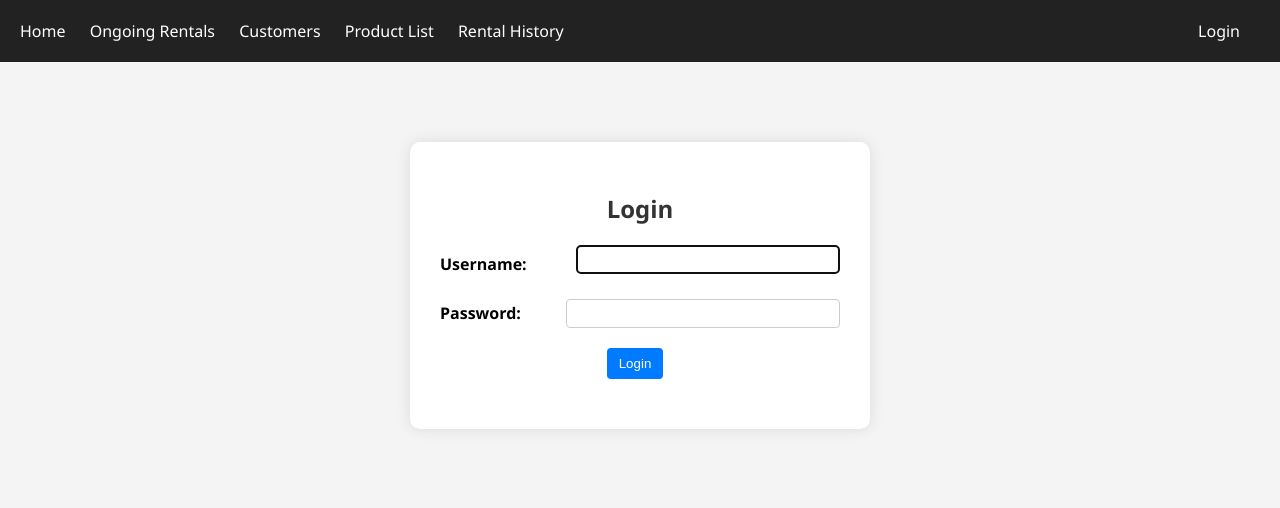
After one commit to AryanP1806/Pixel-Systems, a Django app: page /login/ in a window 1280 px wide. The commit adds this page. Shown: the top 508 px of the page. Run offline with Django 5.2, Linux system fonts and the light colour scheme; parts of the project's set-up code (start-up, migrations or seed data) failed here and were passed over.

Commit message:
finishing css

```diff
--- a/Django/laptop_rental/laptop_rental/urls.py
+++ b/Django/laptop_rental/laptop_rental/urls.py
@@ -16,8 +16,13 @@ Including another URLconf
 """
 from django.contrib import admin
 from django.urls import path, include
+from django.contrib.auth import views as auth_views
+from django.contrib.auth.views import LogoutView
+from rentals.views import logout_view
 
 urlpatterns = [
     path('admin/', admin.site.urls),
+    path('login/', auth_views.LoginView.as_view(template_name='login.html'), name='login'),
+    path('logout/', logout_view, name='logout'),
     path('', include('rentals.urls')),  # homepage and subpages
 ]
--- a/Django/laptop_rental/rentals/admin.py
+++ b/Django/laptop_rental/rentals/admin.py
@@ -6,8 +6,3 @@ admin.site.register(ProductAsset)
 admin.site.register(ProductConfiguration)
 admin.site.register(Rental)
 admin.site.register(Payment)
-
-# @admin.register(ProductUnit)
-# class ProductUnitAdmin(admin.ModelAdmin):
-#     list_display = ['asset_id', 'serial_no', 'asset']
-#     search_fields = ['asset_id', 'serial_no', 'asset__brand']
--- a/Django/laptop_rental/rentals/urls.py
+++ b/Django/laptop_rental/rentals/urls.py
@@ -1,5 +1,7 @@
 from django.urls import path
 from . import views
+from django.contrib.auth import views as auth_views
+
 
 urlpatterns = [
     path('', views.homepage, name='home'),
--- /dev/null
+++ b/Django/laptop_rental/static/styles.css
@@ -0,0 +1,218 @@
+body {
+  font-family: "Segoe UI", sans-serif;
+  background-color: #f4f4f4;
+  margin: 0;
+  padding: 0;
+}
+
+nav {
+  /* background: #222; */
+  background: #0b1120;
+  padding: 10px;
+}
+.navbar {
+  display: flex;
+  justify-content: space-between;
+  align-items: center;
+  background: #222;
+  padding: 20px 20px;
+}
+
+.nav-left a,
+.nav-right a {
+  color: white;
+  margin-right: 20px;
+  text-decoration: none;
+}
+
+.nav-right {
+  display: flex;
+  align-items: center;
+  gap: 10px;
+}
+
+nav a {
+  color: white;
+  margin-right: 20px;
+  text-decoration: none;
+}
+
+.container {
+  padding: 20px;
+}
+
+.box-grid {
+  display: flex;
+  gap: 20px;
+  flex-wrap: wrap;
+}
+
+.box {
+  border: 1px solid #ccc;
+  padding: 20px;
+  width: 200px;
+  text-align: center;
+  background: #fff;
+  box-shadow: 0 2px 5px rgba(0, 0, 0, 0.1);
+  transition: all 0.3s ease;
+}
+
+.box:hover {
+  transform: scale(1.05);
+}
+
+table {
+  width: 100%;
+  border-collapse: collapse;
+  background: #fff;
+}
+
+th,
+td {
+  padding: 12px;
+  border: 1px solid #ccc;
+  text-align: left;
+}
+
+th {
+  background-color: #f0f0f0;
+}
+
+button {
+  padding: 8px 12px;
+  background: #007bff;
+  color: white;
+  border: none;
+  border-radius: 4px;
+  cursor: pointer;
+}
+
+button.active {
+  background: #0056b3;
+}
+
+input[type="text"],
+input[type="number"],
+input[type="date"],
+select {
+  padding: 6px;
+  margin-bottom: 10px;
+  border: 1px solid #aaa;
+  border-radius: 4px;
+  width: 100%;
+}
+
+form {
+  max-width: 400px;
+  margin-bottom: 20px;
+}
+
+h1,
+h2 {
+  color: #333;
+}
+
+/* Login Form Styling */
+/* Login form wrapper */
+.login-wrapper {
+  background: white;
+  max-width: 400px;
+  margin: 60px auto;
+  padding: 30px;
+  border-radius: 10px;
+  box-shadow: 0 0 15px rgba(0, 0, 0, 0.1);
+  text-align: center;
+}
+
+/* Form rows with aligned label + input */
+.form-row {
+  display: flex;
+  justify-content: space-between;
+  align-items: center;
+  margin-bottom: 15px;
+  text-align: left;
+}
+
+.form-row label {
+  width: 30%;
+  font-weight: bold;
+}
+
+.form-row input {
+  width: 65%;
+  padding: 6px;
+  border: 1px solid #ccc;
+  border-radius: 4px;
+}
+
+/* Homepage dashboard boxes */
+.homepage-center {
+  display: flex;
+  flex-direction: column;
+  align-items: center;
+  margin-top: 40px;
+  text-align: center;
+}
+
+.dashboard-grid {
+  display: flex;
+  gap: 20px;
+  flex-wrap: wrap;
+  margin-top: 20px;
+}
+
+.dashboard-box a {
+  text-decoration: none;
+}
+.dashboard-box {
+  border: 2px solid #007bff;
+  background: white;
+  border-radius: 8px;
+  padding: 30px;
+  width: 200px;
+  text-align: center;
+  font-size: 18px;
+  font-weight: bold;
+  text-decoration: none;
+  color: #007bff;
+  box-shadow: 2px 2px 10px rgba(0, 0, 0, 0.1);
+  transition: all 0.3s ease;
+}
+
+.dashboard-box:hover {
+  background-color: #007bff;
+  color: white;
+}
+
+/* 🎨 Customer List Specific Styling */
+form input[type="text"] {
+  width: 250px;
+}
+
+form button {
+  margin-right: 10px;
+  margin-top: 5px;
+}
+
+td:nth-child(7),
+td:nth-child(8) {
+  text-align: center;
+  font-size: 18px;
+}
+
+td:nth-child(9) button {
+  background-color: #28a745;
+}
+
+td:nth-child(9) button:hover {
+  background-color: #218838;
+}
+
+td a button {
+  margin-right: 5px;
+  background-color: #17a2b8;
+}
+
+td a button:hover {
+  background-color: #138496;
+}
--- a/Django/laptop_rental/templates/base.html
+++ b/Django/laptop_rental/templates/base.html
@@ -1,49 +1,31 @@
 <!-- templates/base.html -->
+{% load static %}
 <!DOCTYPE html>
 <html lang="en">
   <head>
     <meta charset="UTF-8" />
     <title>{% block title %}Laptop Rental{% endblock %}</title>
-
-    <style>
-      body {
-        font-family: sans-serif;
-        margin: 0;
-      }
-      nav {
-        background: #222;
-        padding: 10px;
-      }
-      nav a {
-        color: white;
-        margin-right: 20px;
-        text-decoration: none;
-      }
-      .container {
-        padding: 20px;
-      }
-      .box-grid {
-        display: flex;
-        gap: 20px;
-        flex-wrap: wrap;
-      }
-      .box {
-        border: 1px solid #ccc;
-        padding: 20px;
-        width: 200px;
-        text-align: center;
-        background: #f9f9f9;
-      }
-    </style>
+    <link rel="stylesheet" type="text/css" href="{% static 'styles.css' %}" />
   </head>
   <body>
-    <nav>
-      <a href="/">Home</a>
-      <a href="/rentals/">Ongoing Rentals</a>
-      <a href="/customers/">Customers</a>
-      <a href="/products/">Product List</a>
-      <a href="/history/">Rental History</a>
+    <nav class="navbar">
+      <div class="nav-left">
+        <a href="/">Home</a>
+        <a href="/rentals/">Ongoing Rentals</a>
+        <a href="/customers/">Customers</a>
+        <a href="/products/">Product List</a>
+        <a href="/history/">Rental History</a>
+      </div>
+      <div class="nav-right">
+        {% if user.is_authenticated %}
+        <span style="color: white">Logged in as {{ user.username }} |</span>
+        <a href="{% url 'logout' %}">Logout</a>
+        {% else %}
+        <a href="{% url 'login' %}">Login</a>
+        {% endif %}
+      </div>
     </nav>
+
     <div class="container">{% block content %}{% endblock %}</div>
   </body>
 </html>
--- /dev/null
+++ b/Django/laptop_rental/templates/login.html
@@ -0,0 +1,22 @@
+{% extends "base.html" %}
+<h1>{% block title %}Login{% endblock %}</h1>
+{% block content %}
+<div class="login-wrapper">
+  <h2>Login</h2>
+  <form method="post">
+    {% csrf_token %}
+    <div class="form-row">
+      <label>Username:</label>
+      {{ form.username }}
+    </div>
+    <div class="form-row">
+      <label>Password:</label>
+      {{ form.password }}
+    </div>
+    <button type="submit">Login</button>
+  </form>
+  {% if form.errors %}
+  <p style="color: red">Invalid username or password.</p>
+  {% endif %}
+</div>
+{% endblock %}
--- a/Django/laptop_rental/templates/rentals/rental_list.html
+++ b/Django/laptop_rental/templates/rentals/rental_list.html
@@ -3,7 +3,7 @@
 {% block content %}
 <h2>Ongoing Rentals</h2>
 
-<a href="{% url 'add_rental' %}">➕ Add Rental</a>
+<a href="{% url 'add_rental' %}"><button>➕ Add Rental</button></a>
 
 <form method="get">
   <input
@@ -60,7 +60,7 @@
     <td>{{ rental.customer.address_primary }}</td>
     <td>{{ rental.made_by }}</td>
     <td>
-      <a href="{% url 'edit_rental' rental.id %}">✏️ Edit</a>
+      <a href="{% url 'edit_rental' rental.id %}"><button>✏️ Edit</button></a>
       {% if rental.status != 'completed' %} {% endif %}
     </td>
   </tr>
```
Also changed, not shown: Django/laptop_rental/laptop_rental/settings.py (+15 -1 lines), Django/laptop_rental/rentals/forms.py (+0 -23 lines), Django/laptop_rental/rentals/models.py (+0 -15 lines), Django/laptop_rental/rentals/views.py (+28 -43 lines), Django/laptop_rental/templates/homepage.html (+9 -8 lines), Django/laptop_rental/templates/rentals/customer_list.html (+6 -4 lines), Django/laptop_rental/templates/rentals/product_list.html (+5 -5 lines).
